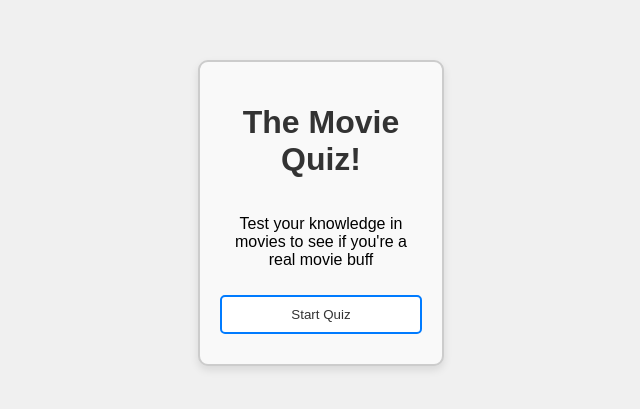
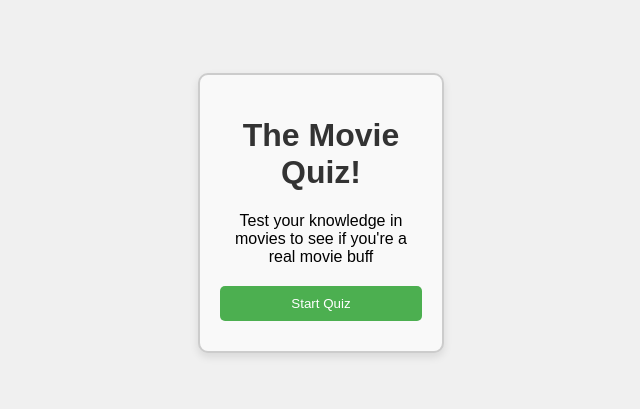
Before and after one commit to ArvidBerlin/Movie-quiz, a React (Vite) app: page / in a window 1280 px wide. Shown: the part 187-596 px from the top of the page, without its empty margins (319-959 px from the left). Built offline with nearby package versions, Linux system fonts and the light colour scheme.

Commit message:
Added specific CSS for buttons on start page and result page

```diff
--- a/src/components/Question.jsx
+++ b/src/components/Question.jsx
@@ -12,7 +12,7 @@ const Question = ({ question, onAnswer, timeLeft, showCorrectAnswer, onGoToStart
 
     // Show question and answer options, along with correct/incorrect answer feeback and timer
     return (
-        <>
+        <div className="question-page">
             <h2>{question.question}</h2>
             {question.options.map((option, index) => (
                 <button
@@ -36,7 +36,7 @@ const Question = ({ question, onAnswer, timeLeft, showCorrectAnswer, onGoToStart
             <button className="back-button" onClick={onGoToStart}>
                 Back to Start
             </button>
-        </>
+        </div>
     );
 };
 
--- a/src/components/Quiz.css
+++ b/src/components/Quiz.css
@@ -11,19 +11,6 @@ body {
 
 h1 {
   color: #333;
-}
-
-button {
-  padding: 10px 20px;
-  background: #4caf50;
-  color: white;
-  border: none;
-  border-radius: 5px;
-  cursor: pointer;
-}
-
-button:hover {
-  background: #45a049;
 }
 
 .quiz-container {
@@ -95,3 +82,24 @@ button:hover {
 .back-button:hover {
   background-color: #0056b3;
 }
+
+.start-page,
+.result-page {
+  text-align: center;
+}
+
+.start-page button,
+.result-page button {
+  gap: 15px;
+  margin-top: 20px;
+  background-color: #4caf50;
+  color: white;
+  border: none;
+  border-radius: 5px;
+  cursor: pointer;
+}
+
+.start-page button:hover,
+.result-page button:hover {
+  background-color: #45a049;
+}
--- a/src/components/Result.jsx
+++ b/src/components/Result.jsx
@@ -3,7 +3,7 @@ import React from "react";
 // Show player result and option to play again
 const Result = ({ score, total, onRestart, onGoToStart }) => {
     return (
-        <div>
+        <div className="result-page">
             <h2>Quiz finished!</h2>
             <p>
                 You got {score} of {total} correct!
--- a/src/components/StartPage.jsx
+++ b/src/components/StartPage.jsx
@@ -2,13 +2,13 @@ import React from 'react'
 
 const StartPage = ({ onStart }) => {
   return (
-    <>
+    <div className='start-page'>
         <h1>The Movie Quiz!</h1>
         <p>Test your knowledge in movies to see if you're a real movie buff</p>
         <button onClick={onStart}>
             Start Quiz
         </button>
-    </>
+    </div>
   );
 };
 
```
